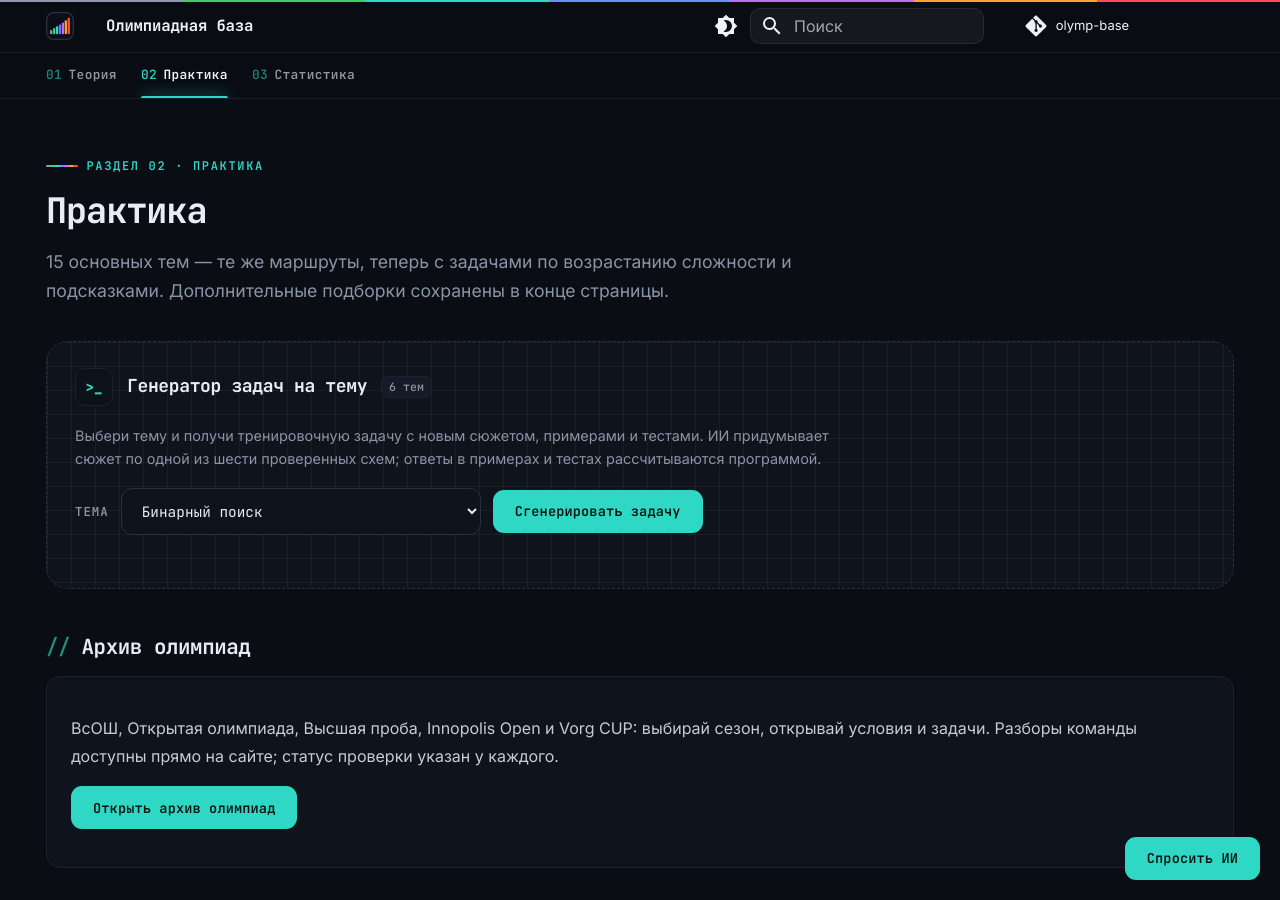
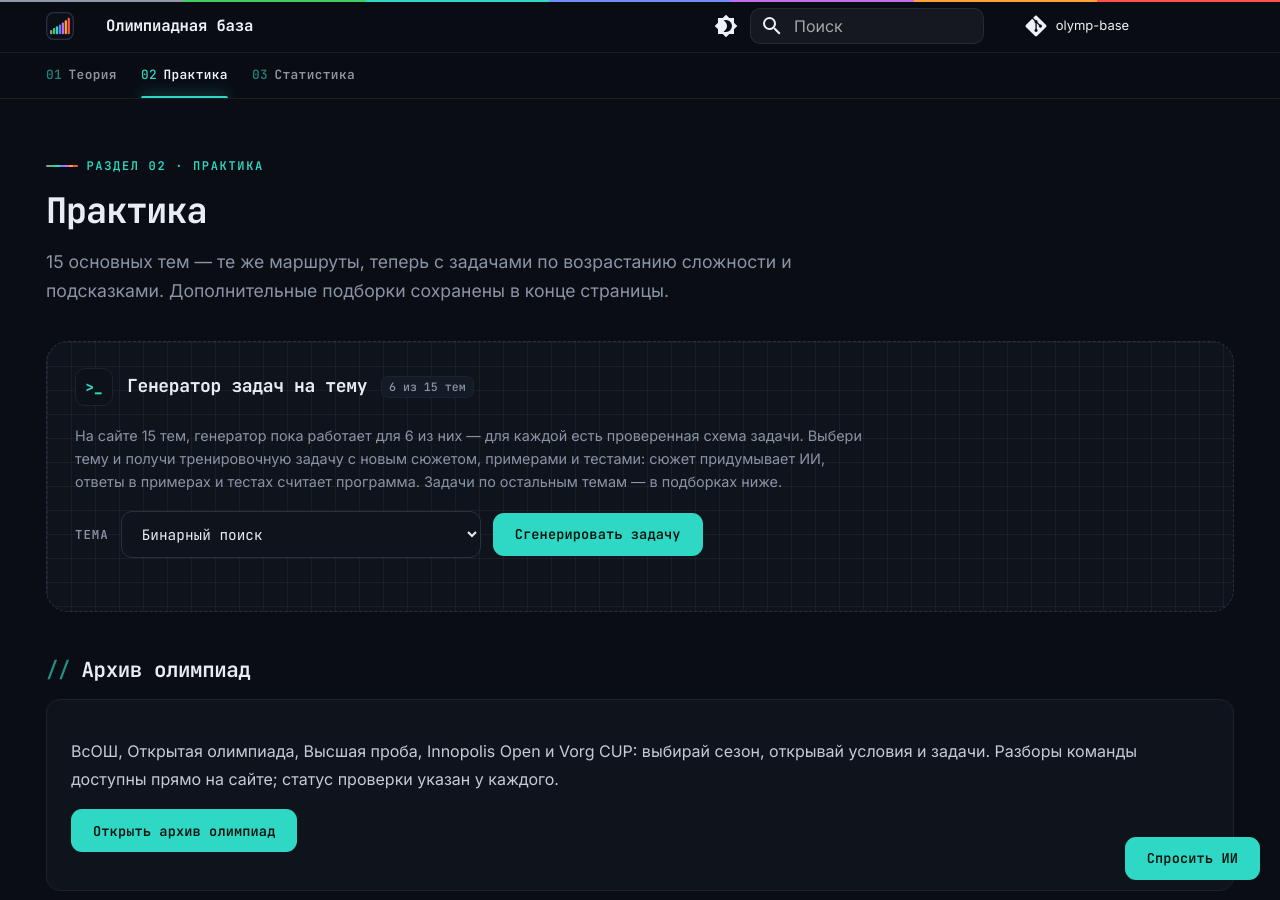
Before and after one commit to kuraguga4-hue/olymp-base, an MkDocs documentation site: the page built from docs/practice/index.md, in a window 1280 px wide and 900 px high. Built offline with MkDocs 1.6.1 and Material for MkDocs 9.7.7, drawn with Linux system fonts in a browser that asks for light colours; comment, search, counter and statistics services are not loaded.

Commit message:
практика: генератор — честно «6 из 15 тем»
Agent: claude-opus-5-5

```diff
--- a/docs/practice/index.md
+++ b/docs/practice/index.md
@@ -16,9 +16,9 @@ hide:
   <div class="ob-gen__head">
     <span class="ob-gen__icon">&gt;_</span>
     <span class="ob-gen__title">Генератор задач на тему</span>
-    <span class="ob-chip">6 тем</span>
+    <span class="ob-chip">6 из 15 тем</span>
   </div>
-  <p class="ob-gen__text">Выбери тему и получи тренировочную задачу с новым сюжетом, примерами и тестами. ИИ придумывает сюжет по одной из шести проверенных схем; ответы в примерах и тестах рассчитываются программой.</p>
+  <p class="ob-gen__text">На сайте 15 тем, генератор пока работает для 6 из них — для каждой есть проверенная схема задачи. Выбери тему и получи тренировочную задачу с новым сюжетом, примерами и тестами: сюжет придумывает ИИ, ответы в примерах и тестах считает программа. Задачи по остальным темам — в подборках ниже.</p>
   <div class="ob-gen__content"><p class="ob-note">Загружаем форму…</p><noscript>Для генератора нужен JavaScript.</noscript></div>
 </div>
 
```
